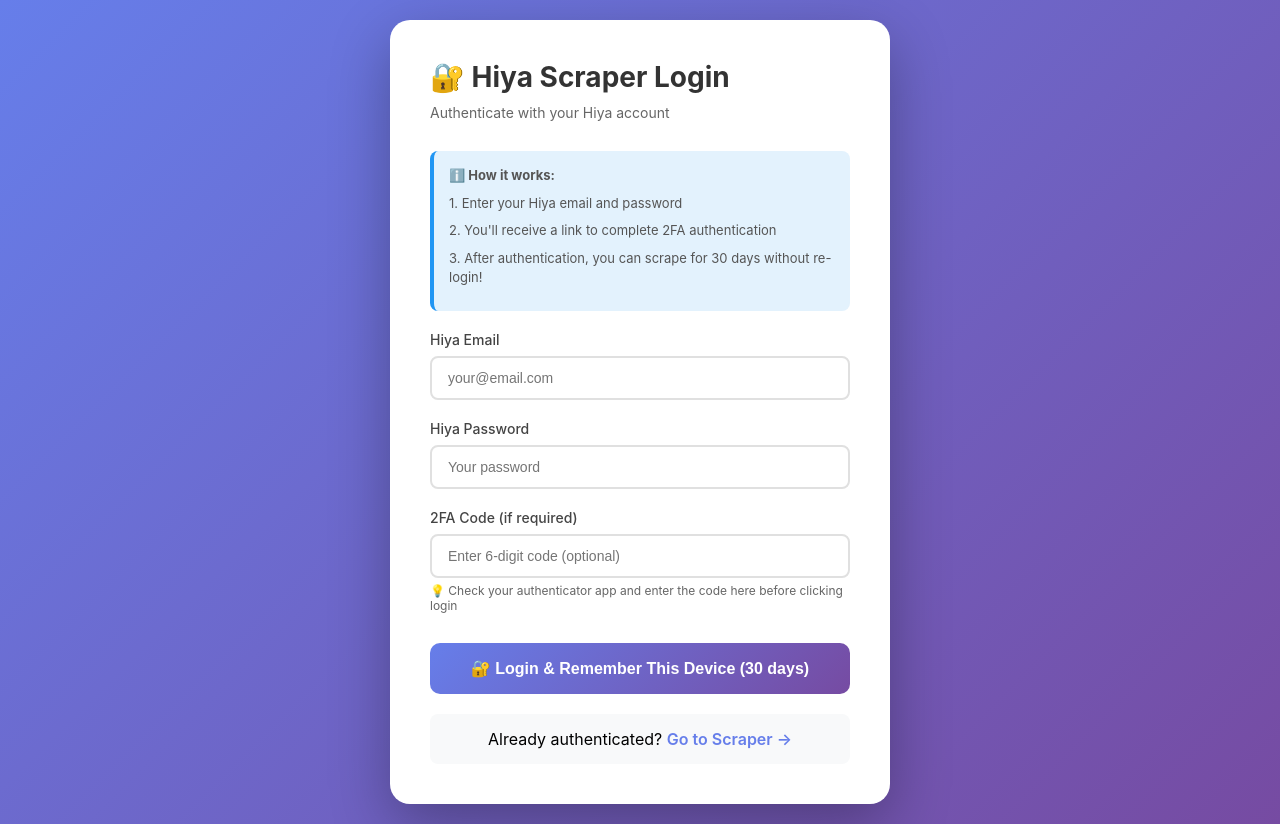
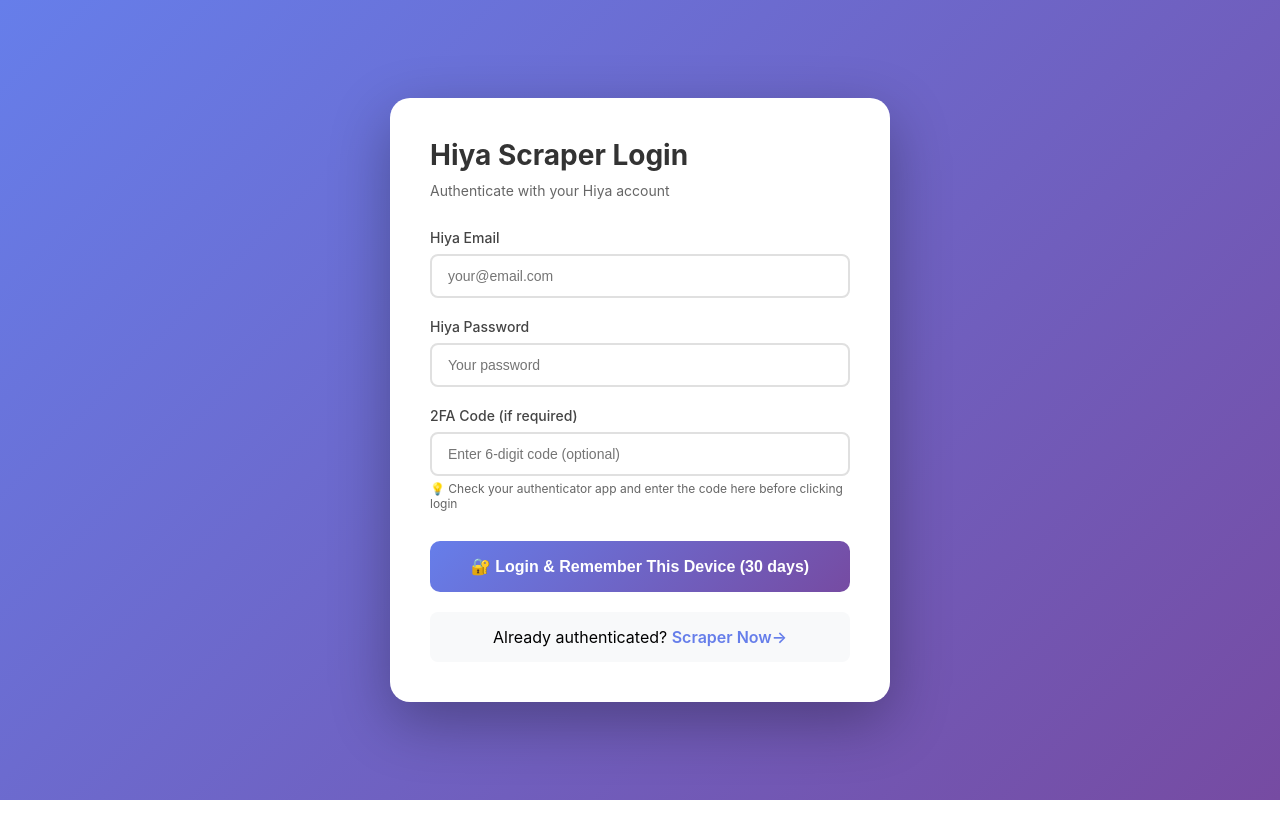
Before and after one commit to zhuohaoyang-dot/hiya_scraper, a plain HTML site: page login.html in a window 1280 px wide. After the commit the page ends 800 px from the top, so only its background shows below. Drawn offline with Linux system fonts and the light colour scheme.

Commit message:
update x

```diff
--- a/login.html
+++ b/login.html
@@ -182,15 +182,8 @@
 </head>
 <body>
     <div class="container">
-        <h1>🔐 Hiya Scraper Login</h1>
+        <h1>Hiya Scraper Login</h1>
         <p class="subtitle">Authenticate with your Hiya account</p>
-
-        <div class="info-box">
-            <p><strong>ℹ️ How it works:</strong></p>
-            <p>1. Enter your Hiya email and password</p>
-            <p>2. You'll receive a link to complete 2FA authentication</p>
-            <p>3. After authentication, you can scrape for 30 days without re-login!</p>
-        </div>
 
         <form id="loginForm">
             <div class="input-group">
@@ -219,7 +212,7 @@
         <div class="status-box" id="statusBox"></div>
 
         <div class="link-box">
-            Already authenticated? <a href="index.html">Go to Scraper →</a>
+            Already authenticated? <a href="index.html">Scraper Now→</a>
         </div>
     </div>
 
@@ -288,7 +281,7 @@
                 console.error('Authentication error:', error);
                 showStatus('error', `❌ Error: ${error.message}<br><br>Please check your credentials and try again.`);
                 loginBtn.disabled = false;
-                loginBtn.innerHTML = '🔐 Login & Remember This Device (30 days)';
+                loginBtn.innerHTML = 'Login & Remember This Device (30 days)';
             }
         });
 
```
